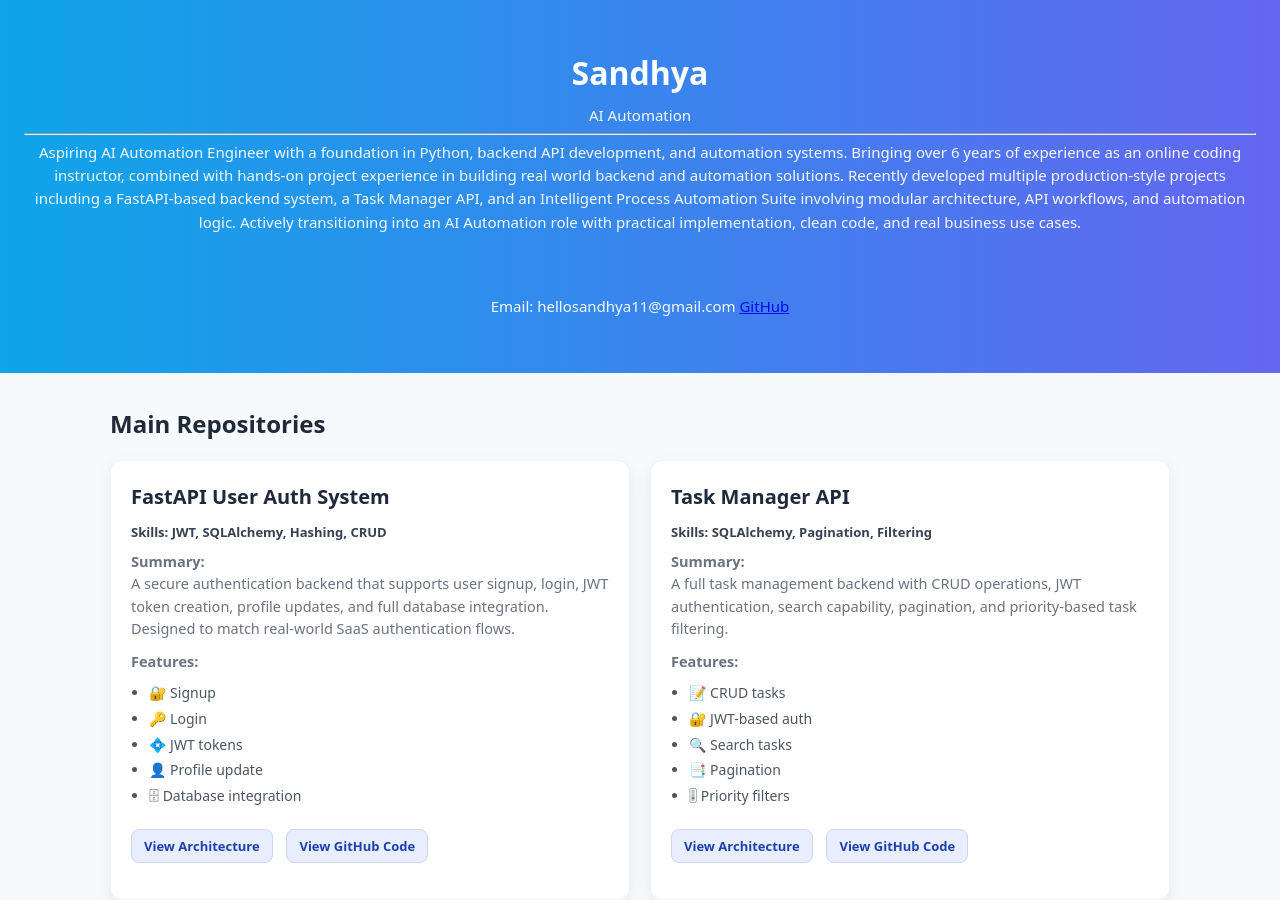
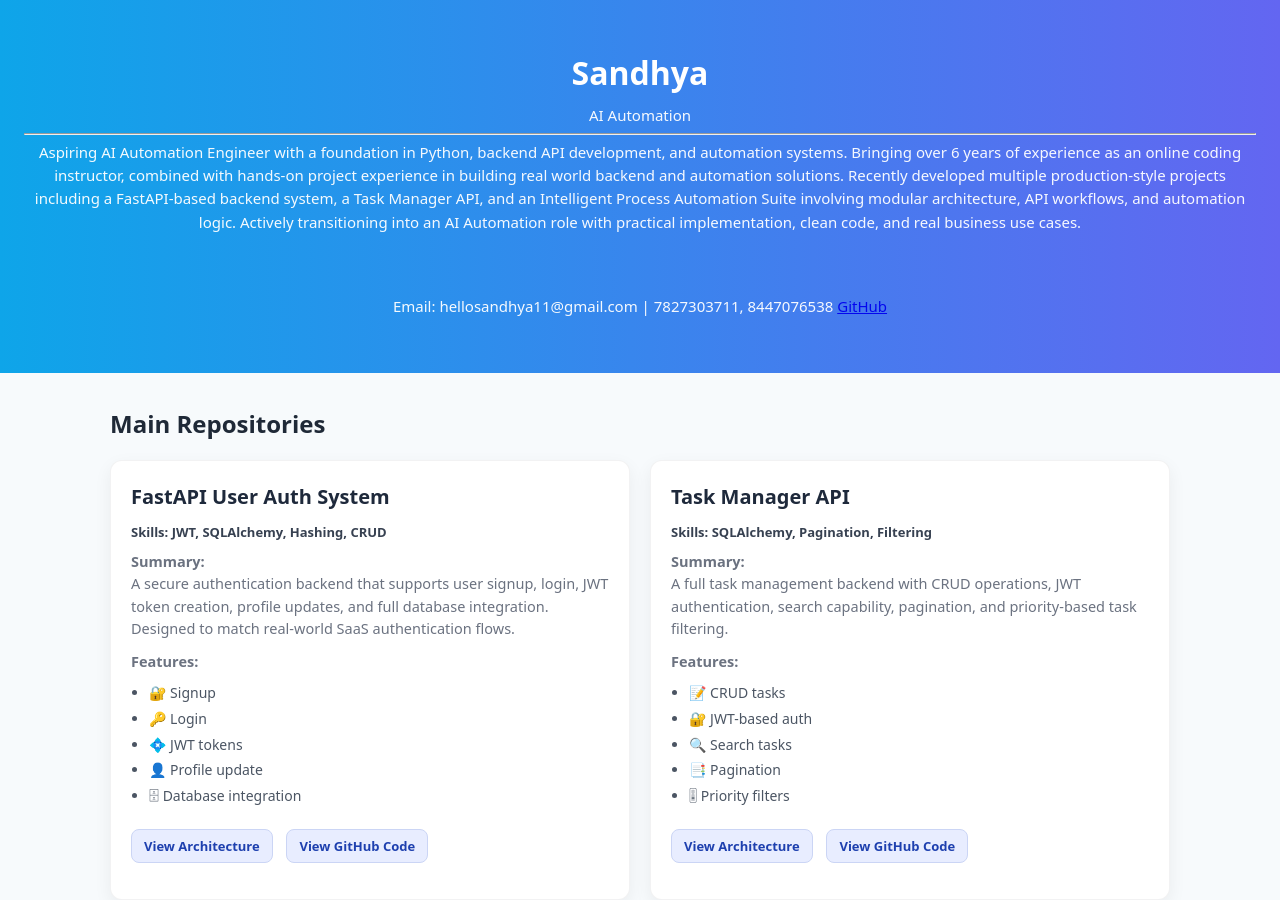
Before and after one commit to sandhya-log/portfolio, a Jekyll site: the page built from index.html, in a window 1280 px wide and 900 px high. Built offline with Jekyll 4.4.1, drawn with Linux system fonts in a browser that asks for light colours.

Commit message:
updated contact details

```diff
--- a/index.html
+++ b/index.html
@@ -32,7 +32,7 @@ Actively transitioning into an AI Automation role with practical
 implementation, clean code, and real business use cases.</p>
 <br>
 <br>
-      <p class="contact">Email: hellosandhya11@gmail.com
+      <p class="contact">Email: hellosandhya11@gmail.com | 7827303711, 8447076538
         <a href="https://github.com/sandhya-log">GitHub</a>
       </p>
     </div>
```
